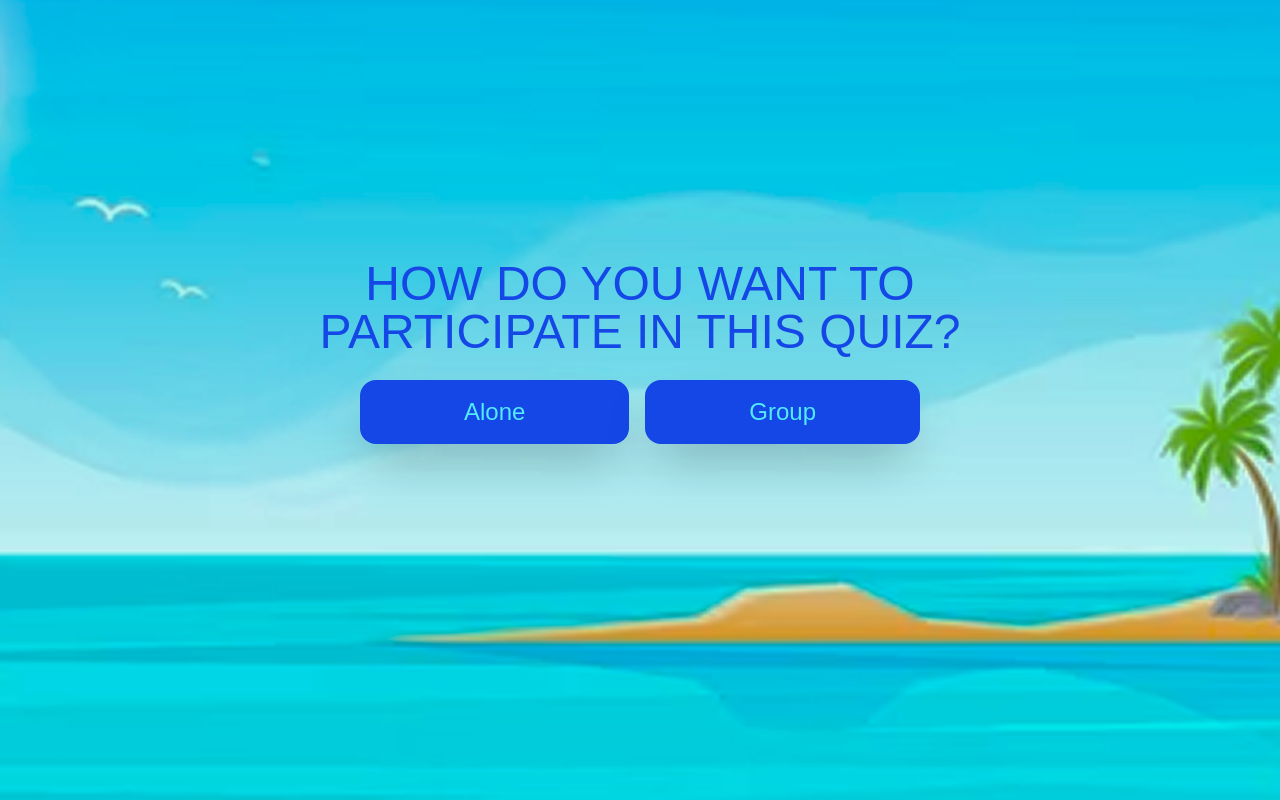
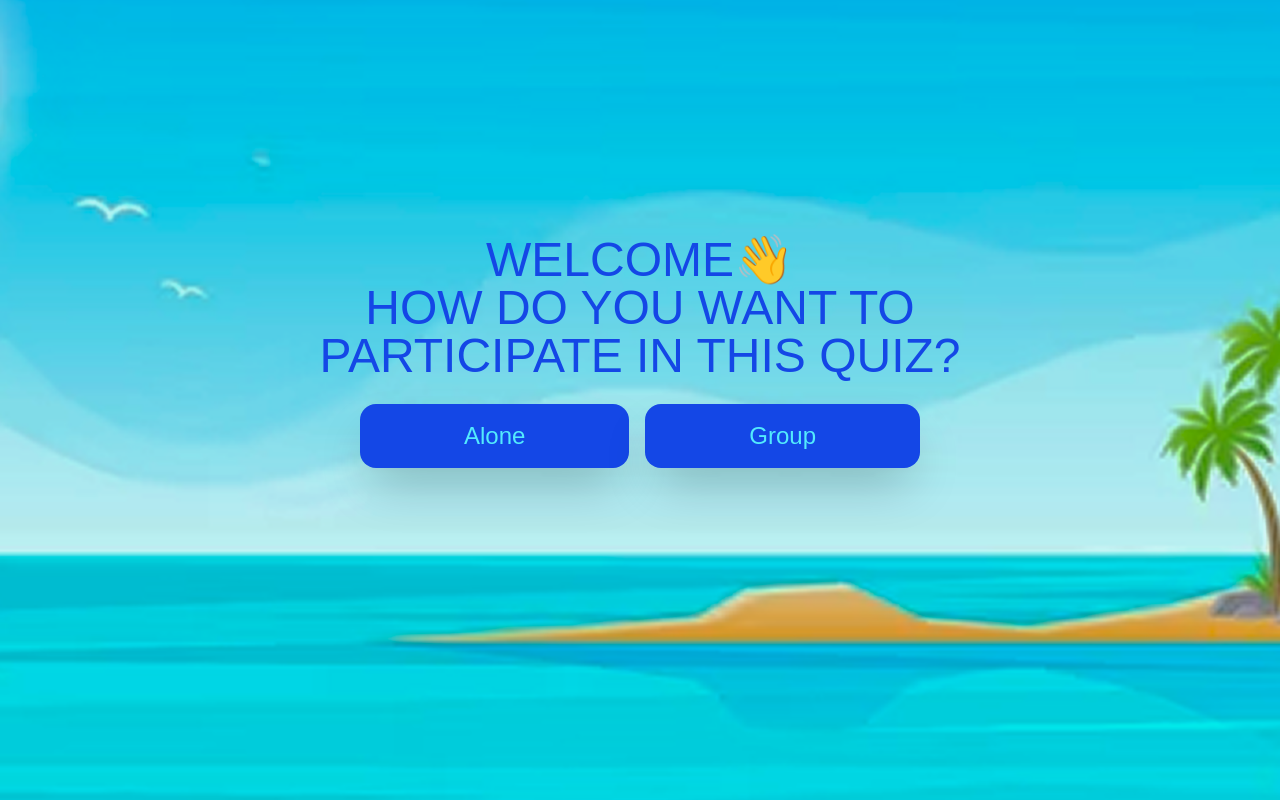
Before and after one commit to YabTek/ExamMaker, a Next.js app in the folder web/: page /chooseParticipation in a window 1280 px wide. Built offline with nearby package versions, Linux system fonts and the light colour scheme; a web font is replaced by a local one.

Commit message:
modify file

```diff
--- a/web/src/app/chooseParticipation/page.tsx
+++ b/web/src/app/chooseParticipation/page.tsx
@@ -20,7 +20,7 @@ export default function Participate() {
 
       <div className="absolute flex flex-col text-center">
         <h1 className={`${frijole.className} text-2xl sm:text-4xl lg:text-5xl font-bold text-blue-700 mt-[-6rem] mb-6`}>
-          HOW DO YOU WANT TO<br /> PARTICIPATE IN THIS QUIZ?
+         WELCOME👋<br/> HOW DO YOU WANT TO<br /> PARTICIPATE IN THIS QUIZ?
         </h1>
 
         <div className="space-x-4 justify-center">
```
